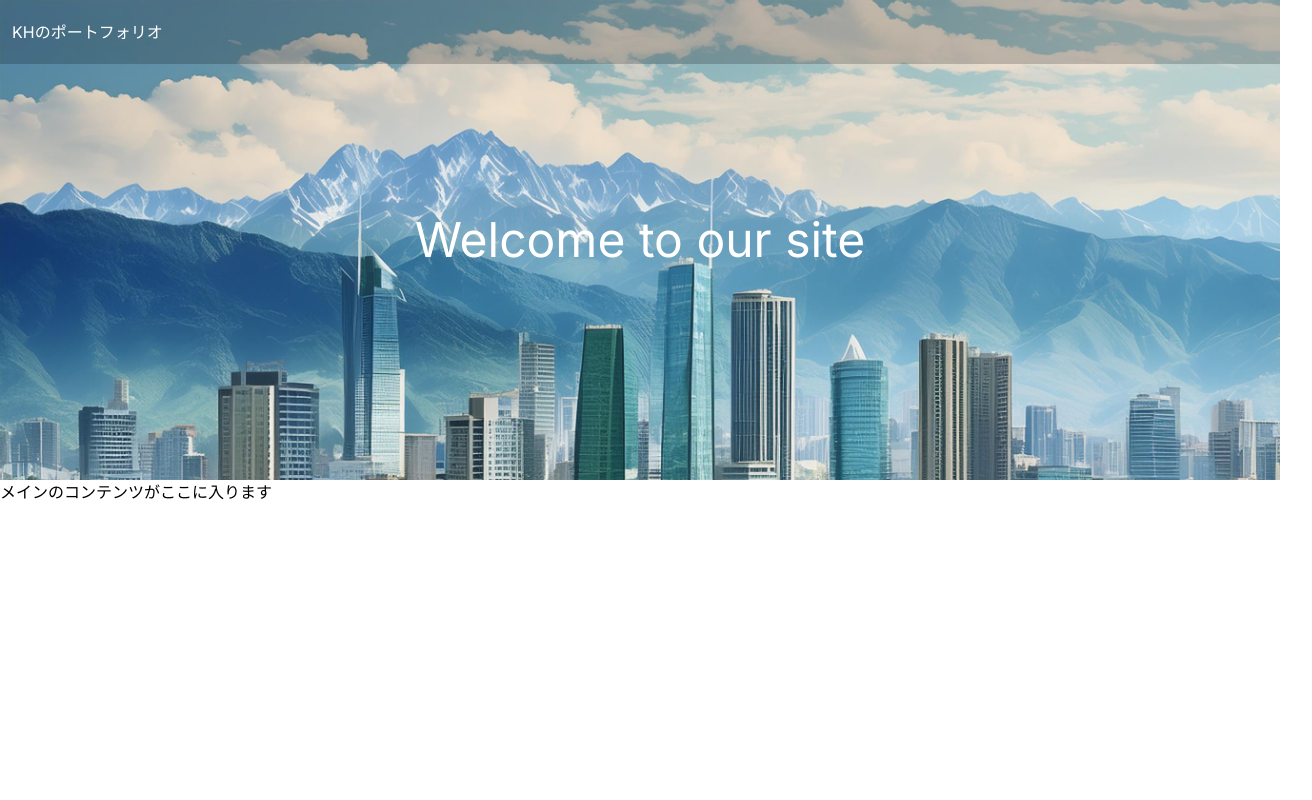
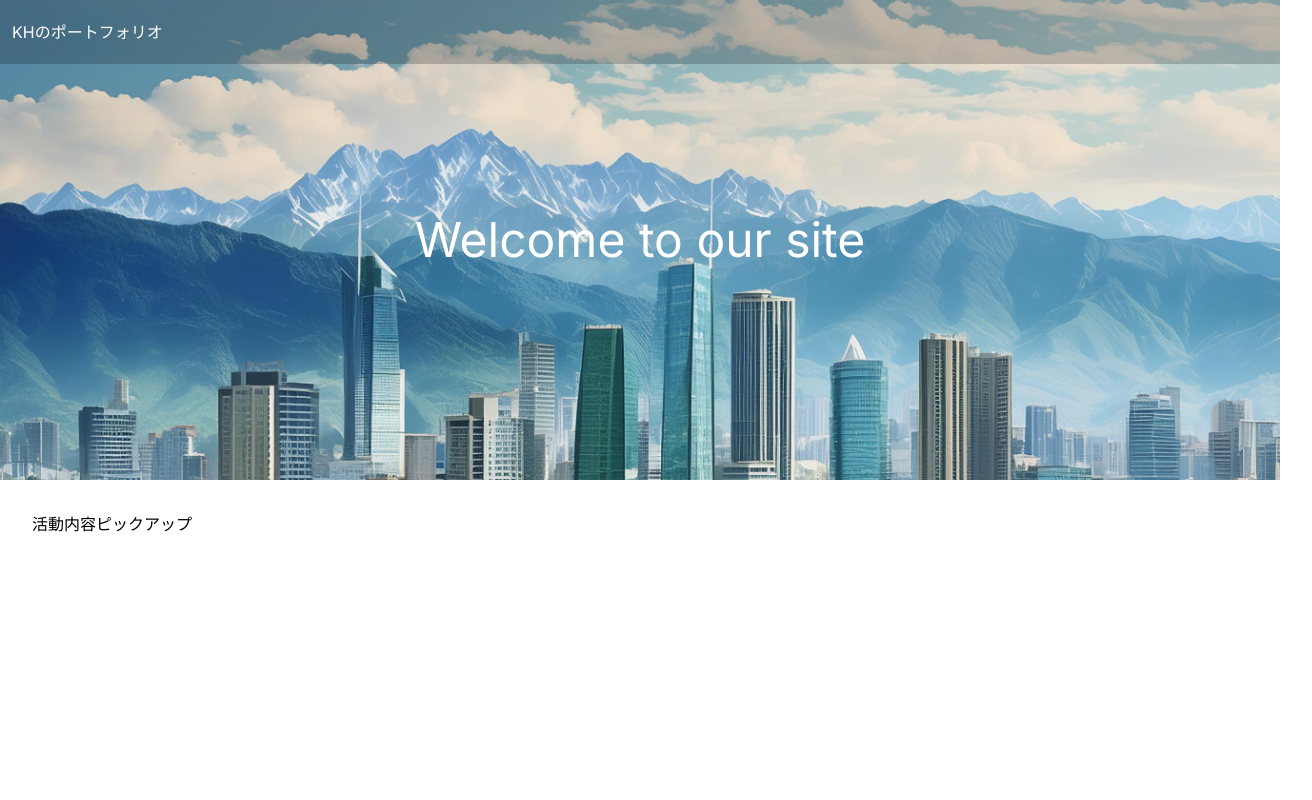
Before and after one commit to KHashimoto3/KH_Portfolio, a Next.js app in the folder front/: page / in a window 1280 px wide. Shown: the top 800 px of the page, 1312 px wide, since content can reach past the window. Built offline with nearby package versions, Linux system fonts and the light colour scheme.

Commit message:
feat: Add activity pickup component to home page

```diff
--- a/front/src/app/page.tsx
+++ b/front/src/app/page.tsx
@@ -1,5 +1,6 @@
 import Image from "next/image";
 import homeImage from "../../public/home-img.jpg";
+import { ActivityPickup } from "@/features/activity-pickup/activityPickup";
 
 export default function Home() {
   return (
@@ -26,7 +27,7 @@ export default function Home() {
         </div>
       </div>
       <div id="main" className="h-100">
-        メインのコンテンツがここに入ります
+        <ActivityPickup />
       </div>
       <div id="footer">フッタがここに入ります</div>
     </div>
--- /dev/null
+++ b/front/src/features/activity-pickup/activityPickup.tsx
@@ -0,0 +1,7 @@
+export const ActivityPickup = () => {
+  return (
+    <div id="activity-pickup" className="container m-8 flex">
+      <h1>活動内容ピックアップ</h1>
+    </div>
+  );
+};
```
